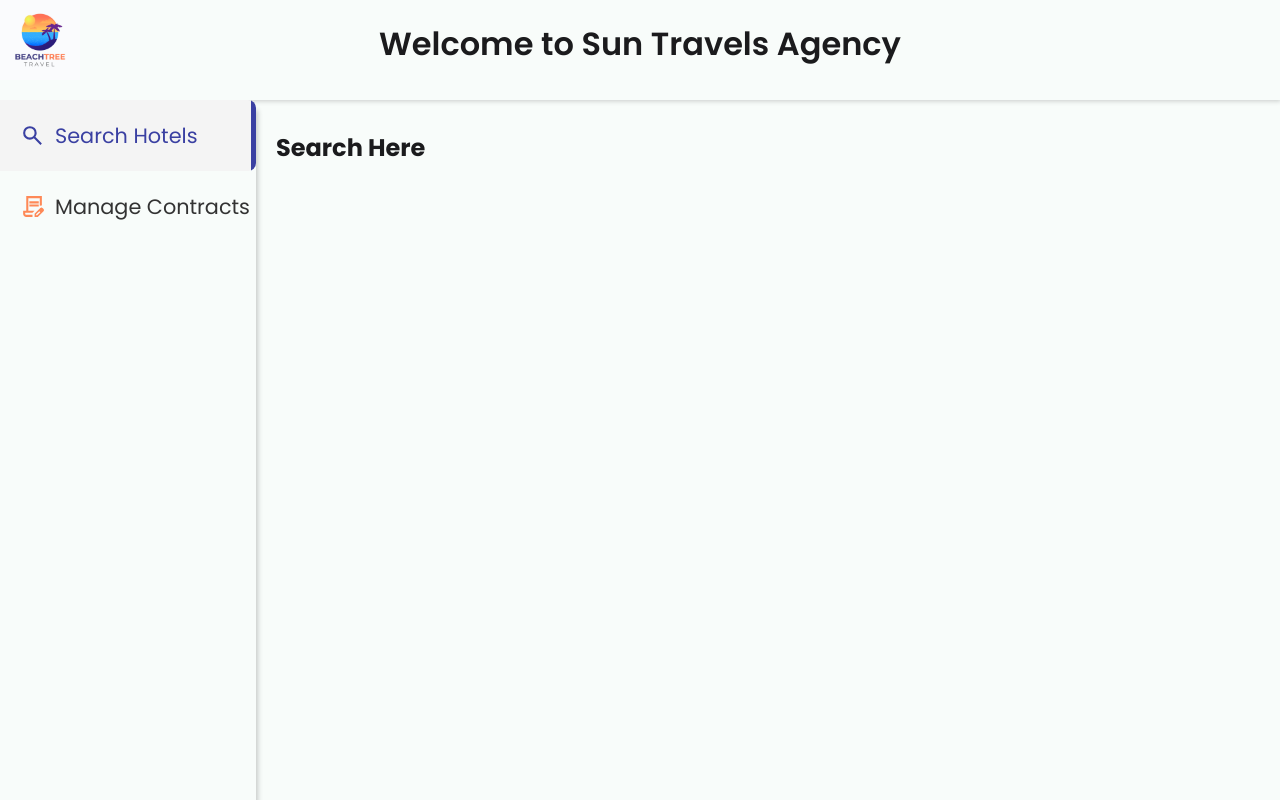
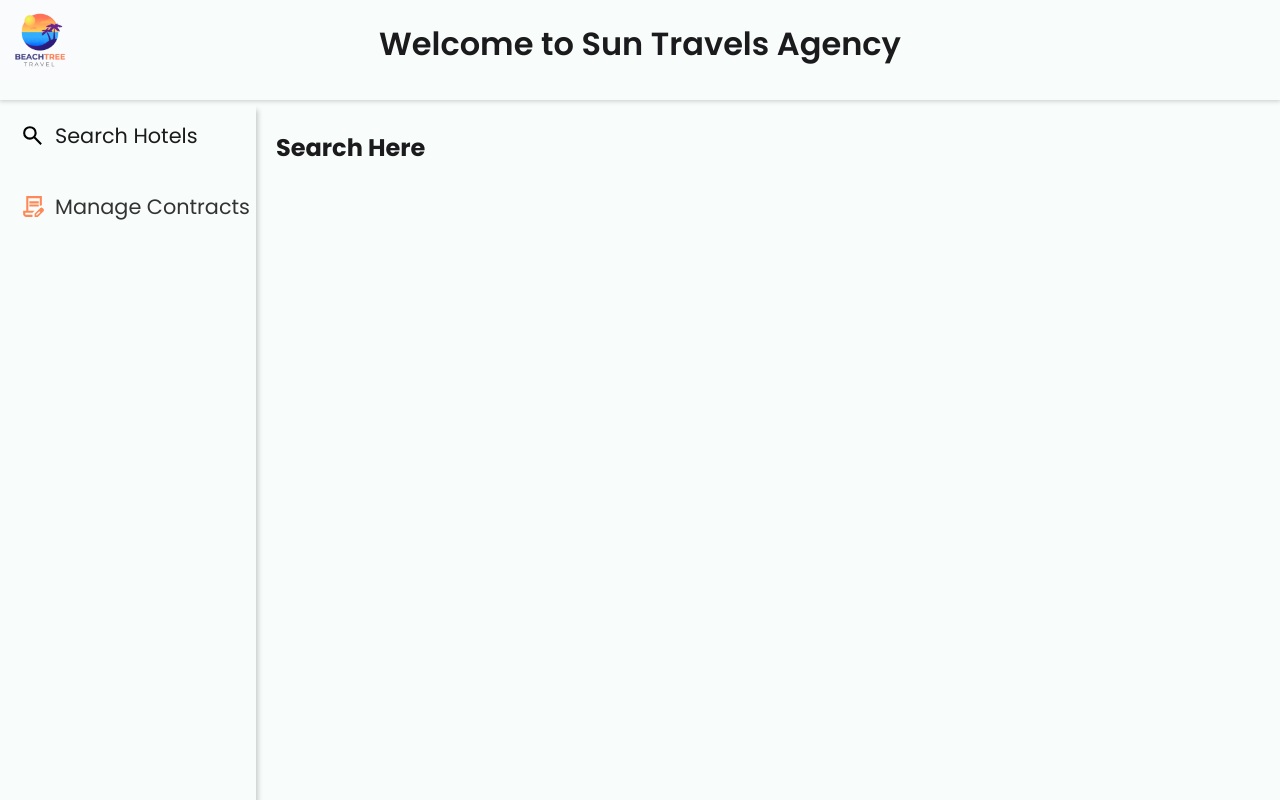
Before and after one commit to venuras/sun-travels-agency-application, an Angular app in the folder web-frontend/: page /dashboard/search in a window 1280 px wide. Built offline with nearby package versions, Linux system fonts and the light colour scheme.

Commit message:
variable name changed

```diff
--- a/web-frontend/src/styles.css
+++ b/web-frontend/src/styles.css
@@ -5,7 +5,7 @@
     --main-text-color: #1B1B1D;
     --main-text-font-family: "Poppins", sans-serif;
     --primary-color: #fe8957;
-    --primary-deep-color: #3a40a2;
+    --secondary-color: #3a40a2;
 }
 
 body {
```
